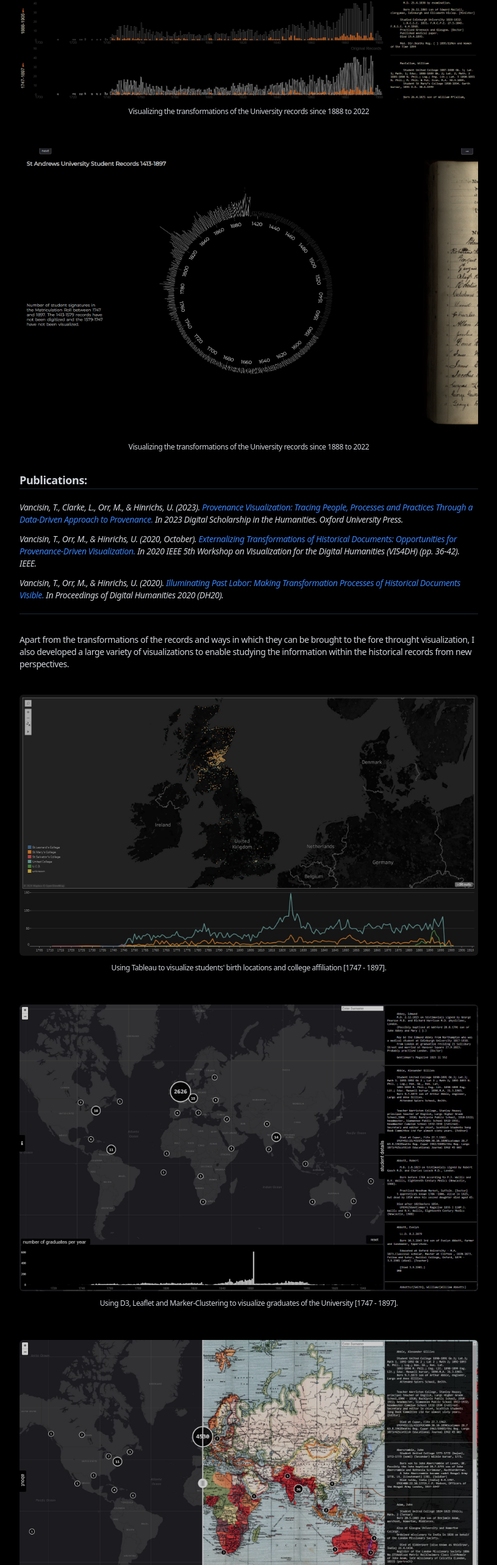
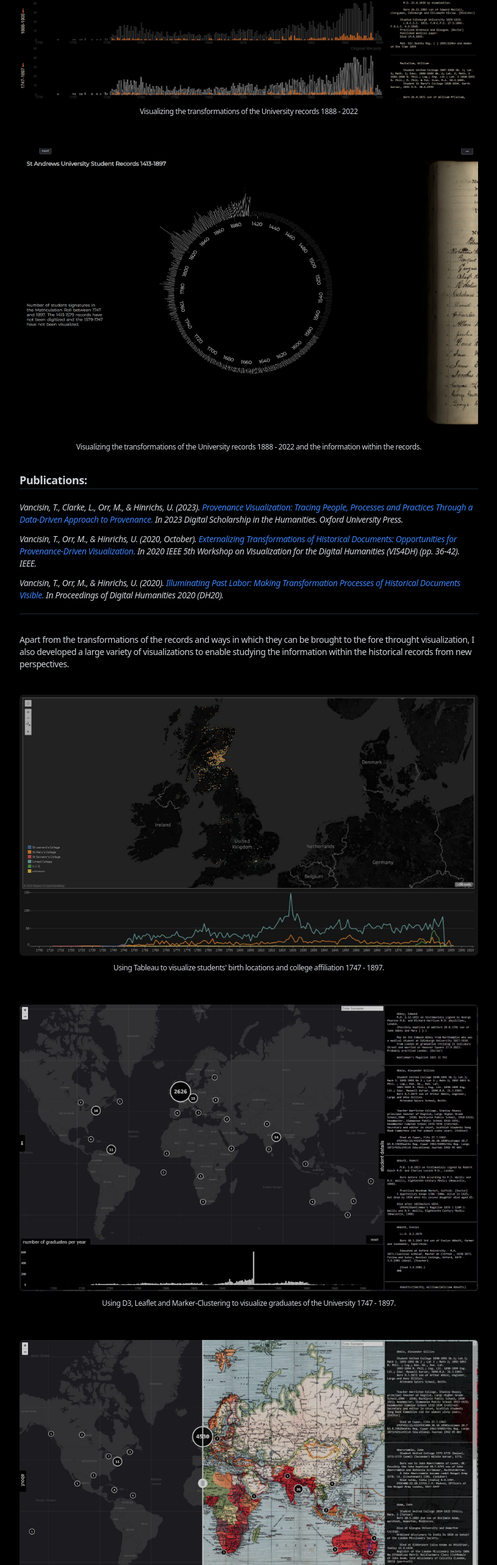
Before and after one commit to tvancisin/tomasvancisin, a Next.js app: page / in a window 1280 px wide. Shown: the part 1236-3802 px from the top of the page at 61% size, without its empty margins (320-1135 px from the left). Built offline with nearby package versions, Linux system fonts and the light colour scheme.

Commit message:
twenty three

```diff
--- a/src/pages/index.tsx
+++ b/src/pages/index.tsx
@@ -53,11 +53,11 @@ export default function Home() {
               provide more critical understanding of such historical collections.
               <div className="grid grid-cols-1 justify-items-center mb-8">
                 <div><img className="rounded-md md:mt-5 opacity-80 hover:opacity-100 transition-all" src="/bars.JPG" /></div>
-                <div className="text-xs mt-3">Visualizing the transformations of the University records since 1888 to 2022</div>
+                <div className="text-xs mt-3">Visualizing the transformations of the University records 1888 - 2022</div>
               </div>
               <div className="grid grid-cols-1 justify-items-center mb-8">
                 <div><a href="https://provenance.tomasvancisin.co.uk"><img className="rounded-md md:mt-5 opacity-80 hover:scale-105 hover:opacity-100 transition-all" src="/scroll.PNG" /></a></div>
-                <div className="text-xs mt-3">Visualizing the transformations of the University records since 1888 to 2022</div>
+                <div className="text-xs mt-3">Visualizing the transformations of the University records 1888 - 2022 and the information within the records.</div>
               </div>
               <h3 className="text-lg font-semibold mt-2mb-2">
                 Publications:
@@ -87,14 +87,14 @@ export default function Home() {
             </div>
             <div className="grid grid-cols-1 justify-items-center mb-8">
               <div><img className="rounded-md md:mt-5 opacity-80 hover:opacity-100 transition-all" src="/vanc.JPG" /></div>
-              <div className="text-xs mt-3">Using Tableau to visualize students&apos; birth locations and college affiliation [1747 - 1897].</div>
+              <div className="text-xs mt-3">Using Tableau to visualize students&apos; birth locations and college affiliation 1747 - 1897.</div>
             </div>
             <div className="grid grid-cols-1 justify-items-center mb-8">
-              <div><a href="https://graduates.tomasvancisin.co.uk"><img className="rounded-md md:mt-5 opacity-80 hover:scale-105 hover:opacity-100 transition-all" src="/graduates.JPG" /></a></div>
-              <div className="text-xs mt-3">Using D3, Leaflet and Marker-Clustering to visualize graduates of the University [1747 - 1897].</div>
+              <div><img className="rounded-md md:mt-5 opacity-80  hover:opacity-100 transition-all" src="/graduates.JPG" /></div>
+              <div className="text-xs mt-3">Using D3, Leaflet and Marker-Clustering to visualize graduates of the University 1747 - 1897.</div>
             </div>
             <div className="grid grid-cols-1 justify-items-center mb-8">
-              <div><img className="rounded-md md:mt-5 opacity-80 hover:opacity-100 transition-all" src="/split.JPG" /></div>
+              <div><a href="https://history.tomasvancisin.co.uk"><img className="rounded-md md:mt-5 hover:scale-105 opacity-80 hover:opacity-100 transition-all" src="/split.JPG" /></a></div>
               <div className="text-xs mt-3">Emphasizing differences between current political map and a map from the period when
                 the British empire was at its greatest.</div>
             </div>
```
Also changed, not shown: 2 other files (tests, documents, lock files or other folders).
